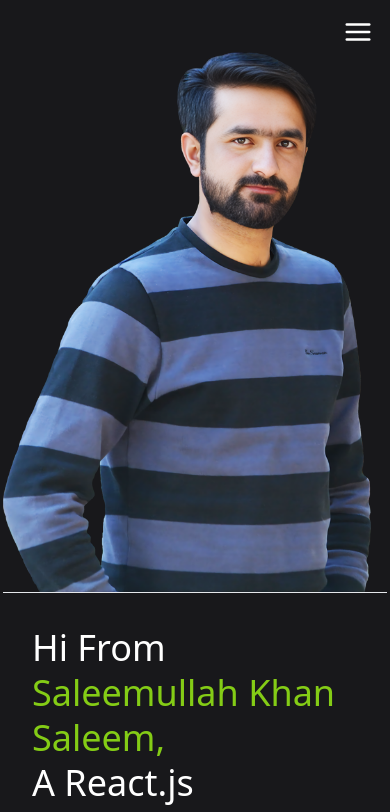
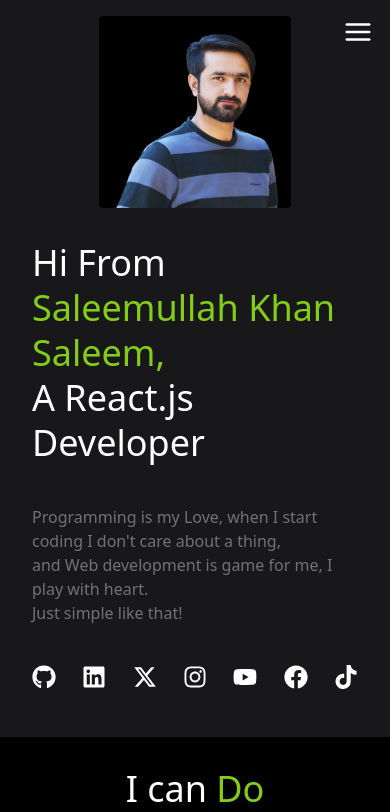
Before and after one commit to saleemullahkhansaleem/portfolio, a React (Vite) app: page / in a window 390 px wide. Shown: the top 812 px of the page. Built offline with nearby package versions, Linux system fonts and the light colour scheme.

Commit message:
style
profile image set in mobile view

```diff
--- a/src/pages/Home.jsx
+++ b/src/pages/Home.jsx
@@ -7,14 +7,16 @@ const Home = () => {
   return (
     <Container
       id="home"
-      className="min-h-screen flex flex-wrap justify-between"
+      className="md:min-h-screen flex flex-wrap justify-between"
     >
-      <div className="w-full sm:w-full md:w-4/12 flex">
-        <img
-          id="profile-img"
-          src="/profile.png"
-          className="w-full max-w-sm border-b m-auto"
-        />
+      <div className="w-full sm:w-full md:w-4/12 flex items-center">
+        <div className="md:w-full w-48 md:h-auto h-48 bg-black md:bg-transparent rounded overflow-hidden m-auto">
+          <img
+            id="profile-img"
+            src="/profile.png"
+            className="w-full max-w-sm border-b m-auto"
+          />
+        </div>
         {/* <SocialLinks data={Data.contactLinks} className="mt-4" /> */}
         {/* <SocialLinks className="mt-4" iconSize="lg" data={Data.socialLinks} /> */}
       </div>
```
